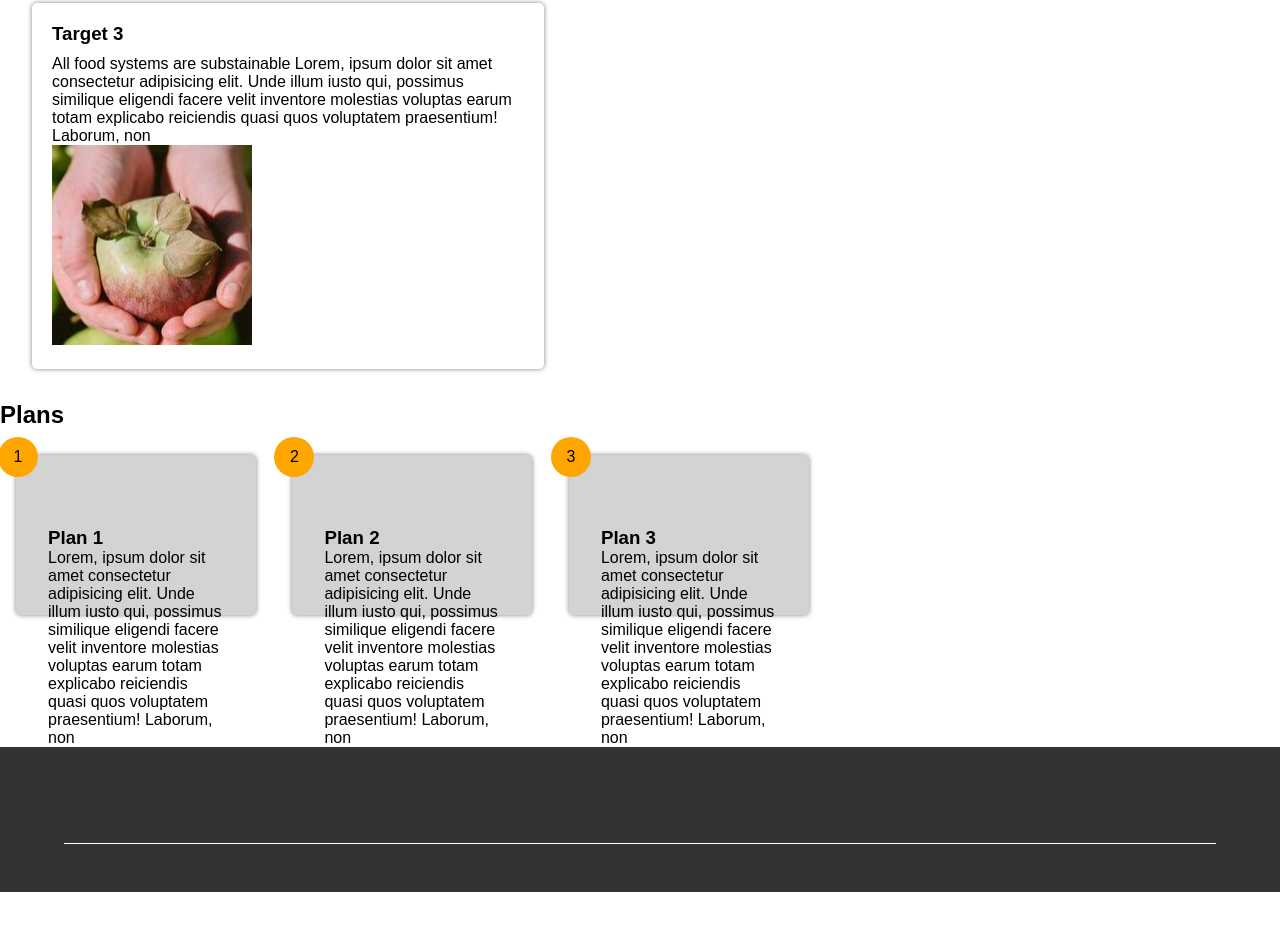
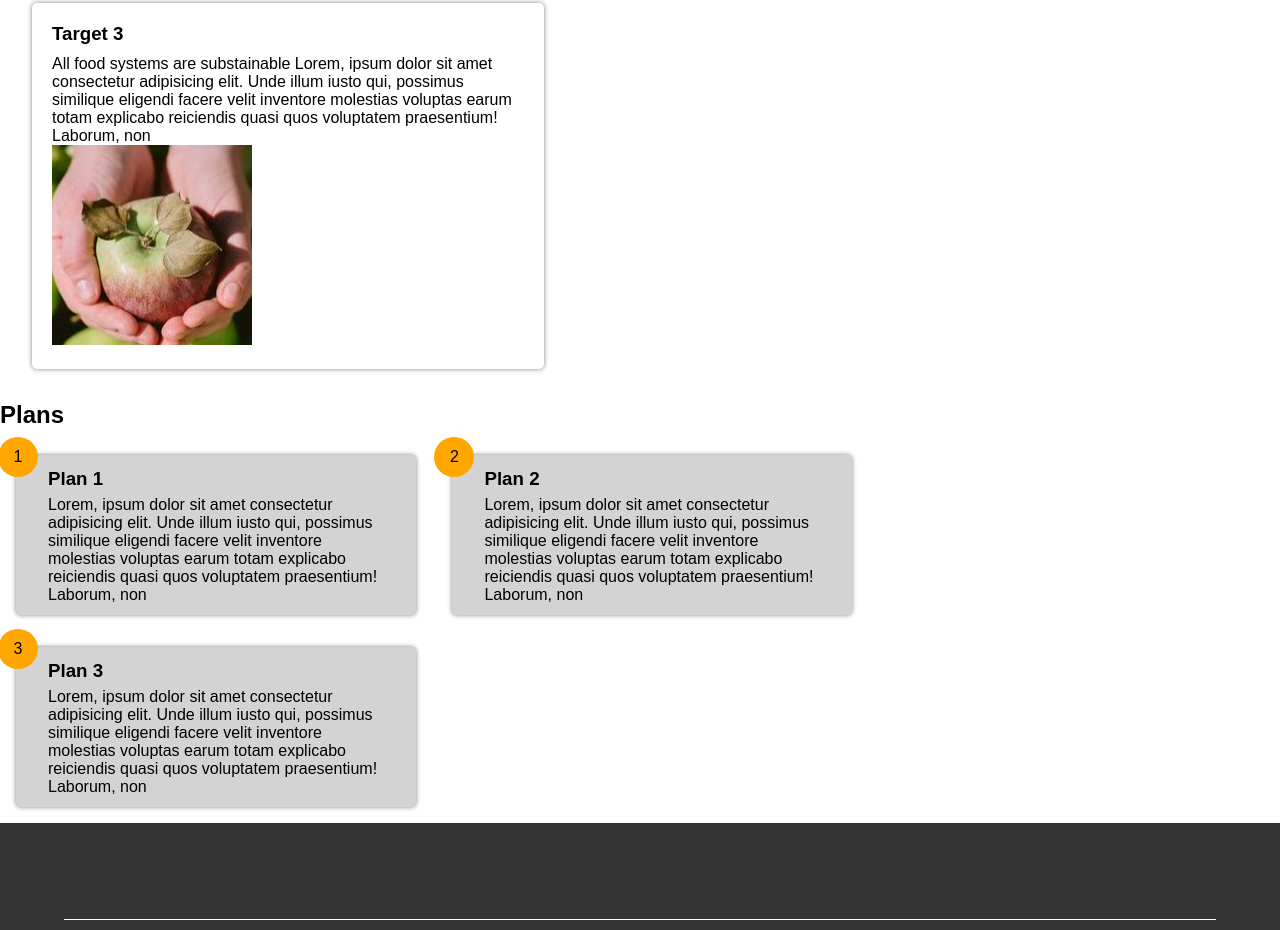
Before and after one commit to mpresz123/SDG, a website: page public/zH.html in a window 1280 px wide. Shown: the part 941-1871 px from the top of the page. Before the commit the page ends 1833 px from the top, so only its background shows below. Drawn offline with Linux system fonts and the light colour scheme.

Commit message:
css of zH

```diff
--- a/public/styles.css
+++ b/public/styles.css
@@ -617,7 +617,7 @@ td th {
 
 .planListBox {
   display: inline-block;
-  width: 15rem;
+  width: 25rem;
   height: 10rem;
   padding: 2rem;
   margin: 1rem;
@@ -638,6 +638,16 @@ td th {
   justify-content: center;
   align-items: center;
 }
+
+.planListBox h3{
+  display: flex;
+  position: relative;
+  margin-top: -59px;
+}
+.planListBox p{
+  margin-top: 6px;
+}
+
 
 .policyList {
   margin-top: 10px;
@@ -667,6 +677,7 @@ td th {
   justify-content: center;
   align-items: center;
 }
+
 
 /* good health and wellbeing content*/
 
```
